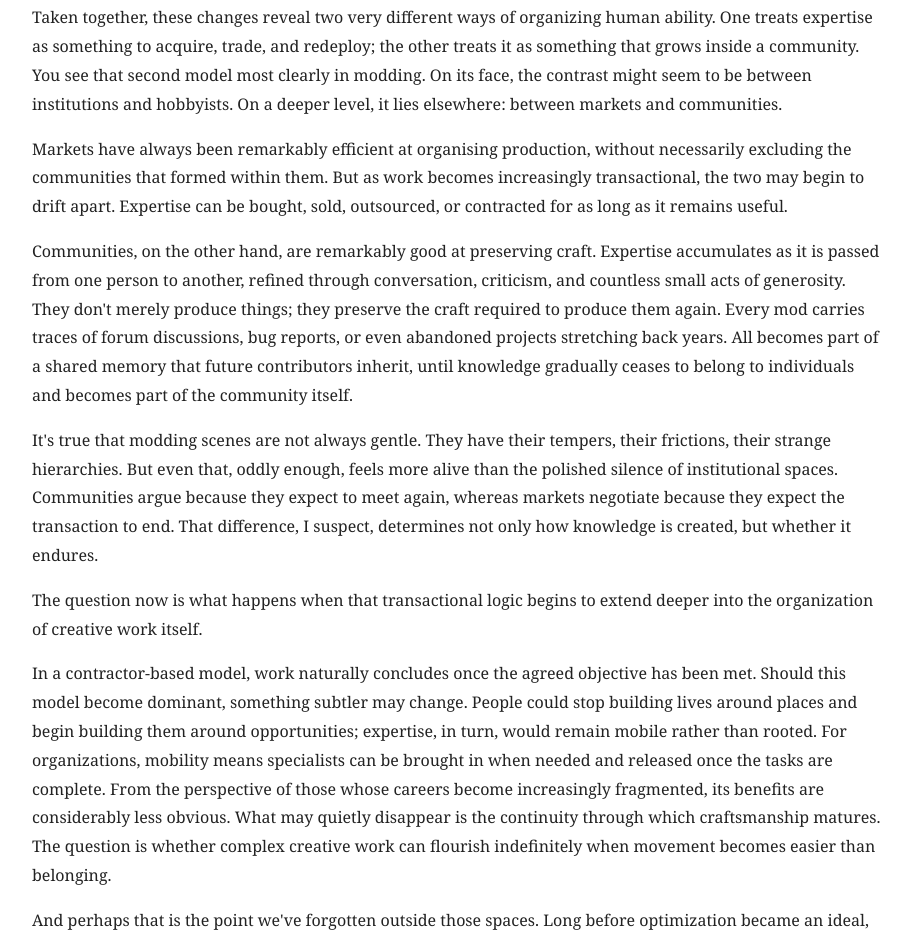
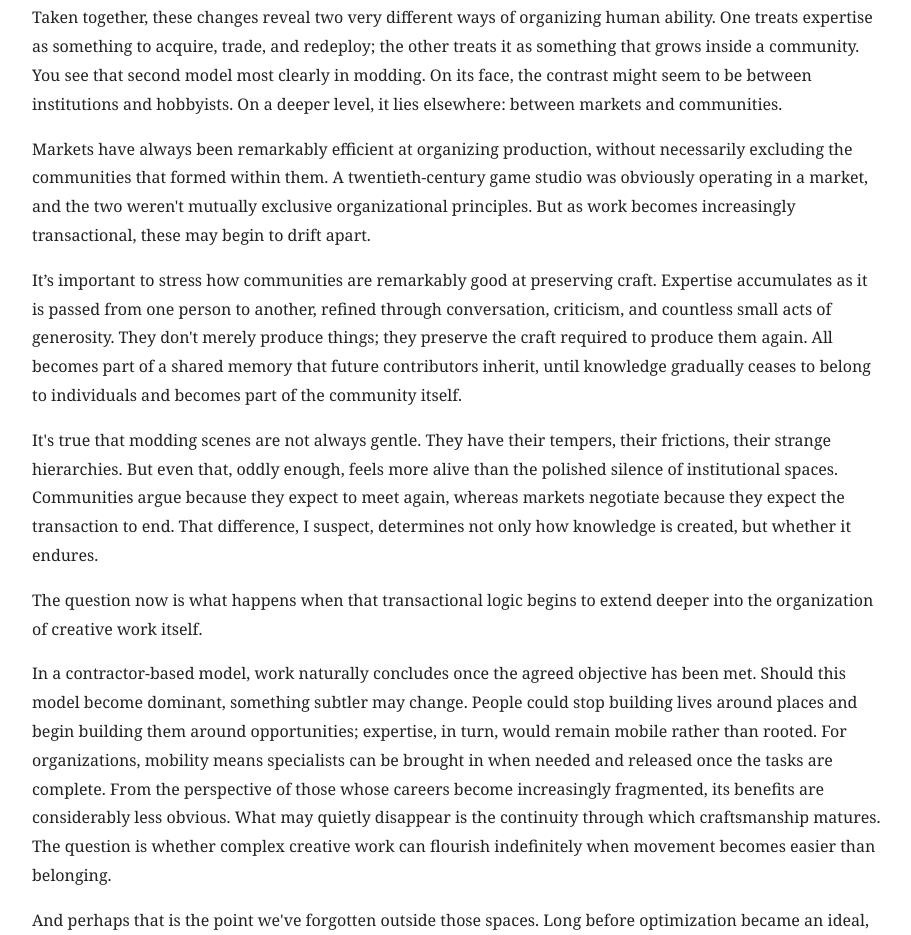
Before and after one commit to Soliloquy-Den/the-soliloquy-den, a plain HTML site: page keepers-of-unfinished-worlds.html in a window 1280 px wide. Shown: the part 1976-2911 px from the top of the page, without its empty margins (183-1094 px from the left). Drawn offline with Linux system fonts and the light colour scheme.

Commit message:
Update keepers-of-unfinished-worlds.html

```diff
--- a/keepers-of-unfinished-worlds.html
+++ b/keepers-of-unfinished-worlds.html
@@ -95,10 +95,10 @@ The paradox is that a system designed to maximize flexibility may gradually lose
 <p>Taken together, these changes reveal two very different ways of organizing human ability. One treats expertise as something to acquire, trade, and redeploy; the other treats it as something that grows inside a community. You see that second model most clearly in modding.
 On its face, the contrast might seem to be between institutions and hobbyists. On a deeper level, it lies elsewhere: between markets and communities.</p>
 
-<p>Markets have always been remarkably efficient at organising production, without necessarily excluding the communities that formed within them. But as work becomes increasingly transactional, the two may begin to drift apart. Expertise can be bought, sold, outsourced, or contracted for as long as it remains useful.</p>
+<p>Markets have always been remarkably efficient at organizing production, without necessarily excluding the communities that formed within them. A twentieth-century game studio was obviously operating in a market, and the two weren't mutually exclusive organizational principles. But as work becomes increasingly transactional, these may begin to drift apart. </p>
 
-<p>Communities, on the other hand, are remarkably good at preserving craft. Expertise accumulates as it is passed from one person to another, refined through conversation, criticism, and countless small acts of generosity. They don't merely produce things; they preserve the craft required to produce them again. Every mod carries traces of forum discussions, bug reports, or even abandoned projects stretching back years.
-All becomes part of a shared memory that future contributors inherit, until knowledge gradually ceases to belong to individuals and becomes part of the community itself.</p>
+<p>It’s important to stress how communities are remarkably good at preserving craft. Expertise accumulates as it is passed from one person to another, refined through conversation, criticism, and countless small acts of generosity. They don't merely produce things; they preserve the craft required to produce them again.
+All becomes part of a shared memory that future contributors inherit, until knowledge gradually ceases to belong to individuals and becomes part of the community itself. </p>
 
 <p>It's true that modding scenes are not always gentle. They have their tempers, their frictions, their strange hierarchies. But even that, oddly enough, feels more alive than the polished silence of institutional spaces. Communities argue because they expect to meet again, whereas markets negotiate because they expect the transaction to end. That difference, I suspect, determines not only how knowledge is created, but whether it endures.</p>
 
```
